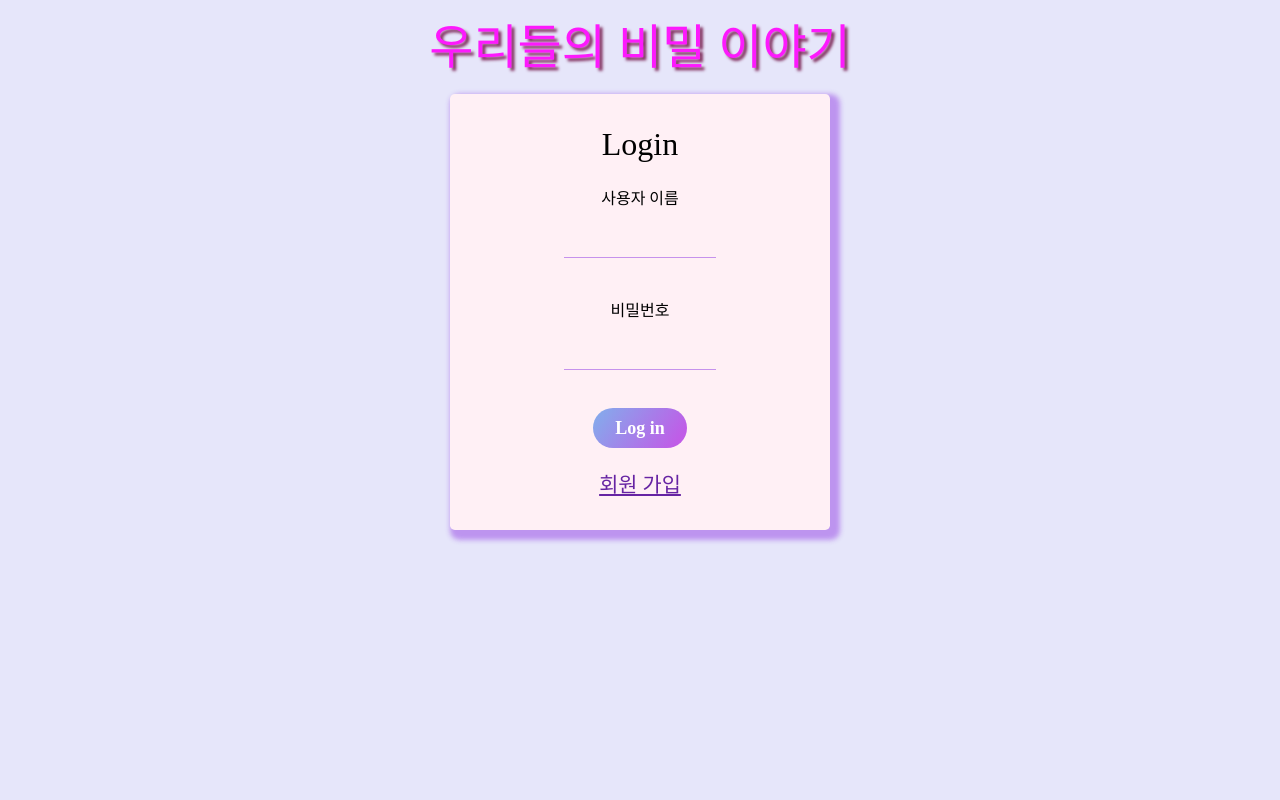
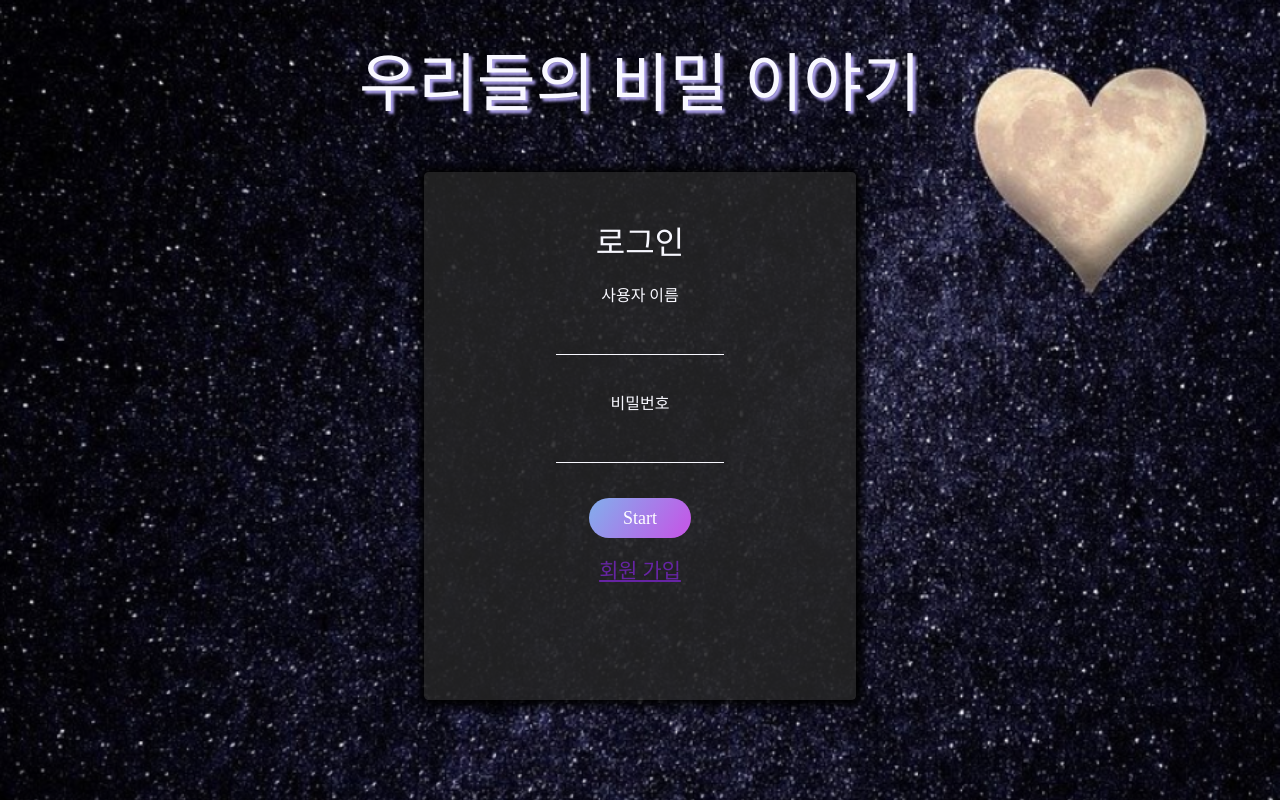
Before and after one commit to hohodiary/hohodiary_web, a Django app: page /account/login/ in a window 1280 px wide. Run offline with Django 4.2, Linux system fonts and the light colour scheme; some libraries are stand-ins or nearby versions; some web fonts are replaced.

Commit message:
login and create

```diff
--- a/hohodiary/accountapp/templates/accountapp/blogin.html
+++ b/hohodiary/accountapp/templates/accountapp/blogin.html
@@ -30,8 +30,7 @@
             <span>"당신의 연애를</span>
           </div>
           <div>
-            <img src='../../../static/사진/ratio_1x1.png'>
-            <img src='../../../static/사진/ratio_1x1.png'>
+            <img src='../../../static/사진/ratio_8x4.png'>
           </div>
         </a>
 
@@ -40,8 +39,7 @@
             <span>기록하세요"</span>
           </div>
           <div>
-            <img src='../../../static/사진/ratio_1x1.png'>
-            <img src='../../../static/사진/ratio_1x1.png'>
+            <img src='../../../static/사진/ratio_8x4.png'>
           </div>
         </a>
       </div>
--- a/hohodiary/accountapp/templates/accountapp/login.html
+++ b/hohodiary/accountapp/templates/accountapp/login.html
@@ -1,12 +1,11 @@
 {% extends 'base.html' %}
 {% block content %}
 <body>
+        <section id="login">
           {% include "header.html" %}
-
-    <div style="text-align: center;">
-    <span class="loginForm">
+        <div class="loginForm">
             <form action="" method="post">{% csrf_token %}
-            <span style="font-size: 2rem;">Login</span>
+                <span style="font-size: 2rem;">로그인</span>
             {% for field in form %}
                 <div class="idForm">
                     <label form="{{ field.id_for_label }}">{{ field.label }}</label><br>
@@ -18,14 +17,14 @@
             {% if form.errors %}
                 <span style="color: red; font-size: 1rem;font-weight: bold">필수 항목입니다 <br></span>
             {% endif %}
-            <button type="submit" class="btn" onclick="button()">Log in</button>
+                <button type="submit" class="btn" onclick="button()">Start</button>
 
-            <div>
+                <div class="to_create">
                     <a style="font-size: 1.3rem" href={% url 'accountapp:create' %}> 회원 가입 </a>
                 </div>
             </form>
-    </span>
         </div>
+    </section>
 </body>
 
 {% endblock %}
--- a/hohodiary/calendarapp/templates/calendarapp/calendar.html
+++ b/hohodiary/calendarapp/templates/calendarapp/calendar.html
@@ -1,11 +1,10 @@
 {% extends 'base.html'%}
-{% include "header.html" %}
 {% block content %}
 {% load static %}
 
 <body>
   <link rel="stylesheet" href="{% static 'calendar/calendar.css' %}">
-
+    {% include "header.html" %}
     <div class="calendar">
       <div class="header">
           <div class="year-month"></div>
--- a/hohodiary/static/base.css
+++ b/hohodiary/static/base.css
@@ -1,10 +1,13 @@
 *{
     font-family: 'JalpullineunHaru';
 }
-
-
-html{
+html,body{
     background-color:lavender;
+    margin:0;
+    padding:0;
+    border:0;
+    box-sizing: border-box;
+    height: 100%;
 }
 a{
     color:rgb(102, 36, 163);
@@ -16,54 +19,65 @@ a:hover{
 
 
 /* login */
+#login{
+    background: url(../static/사진/love.png);
+    background-repeat: no-repeat;
+    background-size: 100%;
+    background-position: center top;
+    display: block;
+    height: 100%;
+    box-sizing: border-box;
+    position: relative;
+    text-align: center;
+}
+#login header .title{
+    margin:0;
+    padding:2rem;
+    font-size: 4rem;
+}
+#login header .title a{
+    color:ghostwhite;
+}
+#login header .title a:hover{
+    color: pink;
+}
+#login form{
+    margin: 1.3rem;
+}
 .loginForm{
-    background-color: lavenderblush;
+    background-color: rgba(37, 36, 36, 0.863);
     display: inline-block;
-    width: 25%;
-    height: 58%;
+    width: 30%;
+    height: 60%;
     border-radius: 0.3rem;
-    box-shadow:5px 5px 5px 5px rgba(137, 43, 226, 0.438);
-    padding: 2rem;
+    box-shadow:1px 1px 10px 5px black;
+    padding: 1.5rem;
     margin: 1rem;
-    border: lightcoral;
     text-align: center;
     align-items: center;
     font-size: 0.5rem;
+    color: ghostwhite;
 }
-.createForm{
-    background-color: lavenderblush;
-    display: inline-block;
-    width: 30%;
-    height: 61%;
-    border-radius: 0.3rem;
-    box-shadow:5px 5px 5px 5px rgba(137, 43, 226, 0.438);
-    padding: 2rem;
-    margin: 1rem;
-    border: lightcoral;
-    text-align: center;
-    align-items: center;
-    font-size: 1rem;
+#login .to_create{
+    margin:1rem;
 }
 .idForm{
-    margin: 1.4rem;
+    margin: 1.2rem;
     font-size: 1rem;
 }
 .id {
     width: 50%;
     border:none;
-    border-bottom: 0.1rem solid rgba(137, 43, 226, 0.479);
+    border-bottom: 0.1rem solid ghostwhite;
     outline:none;
-    color: #636e72d2;
+    color: ghostwhite;
     font-size: 1rem;
     height:1rem;
     margin: 1rem;
     padding:0.5rem;
     background: none;
-
 }
-
 .btn {
-    margin-bottom: 20px;
     width:30%;
     height:40px;
     background: linear-gradient(125deg,#81afec,#c05ce7,#df81ec);
@@ -71,7 +85,6 @@ a:hover{
     background-size: 200%;
     color:white;
     font-family: 'SangjuDajungdagam';
-    font-weight: bold;
     font-size: 18px;
     border:none;
     border-radius: 3rem;
@@ -81,4 +94,77 @@ a:hover{
 }
 .btn:hover {
     background-position: right;
+    font-weight: bold;
 }
+/* create */
+#create{
+    background: url(../static/사진/love.png);
+    background-repeat: no-repeat;
+    background-size: 100%;
+    background-position: center top;
+    display: block;
+    height: 100%;
+    box-sizing: border-box;
+    position: relative;
+    text-align: center;
+}
+#create header .title{
+    margin:0;
+    padding:2rem;
+    font-size: 4rem;
+}
+#create header .title a{
+    color:ghostwhite;
+}
+#create header .title a:hover{
+    color: pink;
+}
+#create form{
+    margin: 1rem;
+}
+.createForm{
+    background-color: rgba(37, 36, 36, 0.863);
+    display: inline-block;
+    width: 30%;
+    height: 55%;
+    border-radius: 0.3rem;
+    box-shadow:1px 1px 10px 5px black;
+    padding: 1.5rem;
+    margin: auto;
+    text-align: center;
+    align-items: center;
+    font-size: 0.5rem;
+    color: ghostwhite;
+}
+
+/* header */
+header{
+    text-align: center;
+
+}
+header hr{
+    margin:1rem auto;
+    border:0;
+    height:1px;
+    background-color: rgba(137, 43, 226, 0.253);
+    width:30%
+}
+header span{
+    padding:1rem;
+}
+header .title{
+    font-size: 3rem;
+    margin: 2rem 2rem;
+    text-shadow: 3px 3px 3px rgb(176, 164, 240);
+}
+header .title a{
+    text-decoration: none;
+}
+
+/* footer */
+footer{
+    text-align: center;
+    margin:1rem auto;
+    color: rgba(43, 55, 226, 0.788);
+    clear: left;
+}
--- a/hohodiary/static/calendar/calendar.css
+++ b/hohodiary/static/calendar/calendar.css
@@ -6,7 +6,7 @@
 
 body {
 display: flex;
-justify-content: center;
+justify-content: flex-start;
 align-items: center;
 min-height: 100vh;
 flex-direction: column;
--- a/hohodiary/templates/footer.html
+++ b/hohodiary/templates/footer.html
@@ -1,6 +1,6 @@
 <footer>
     {%if user.is_authenticated %}
-    <div style="text-align: center; margin:1rem; color: rgba(43, 55, 226, 0.788)">
+    <div>
         Copyrightⓒ2021 HOHODIARY All rights reserved.<br>
         HOHODIARY
     </div>
--- a/hohodiary/templates/header.html
+++ b/hohodiary/templates/header.html
@@ -1,20 +1,20 @@
 {%if user.is_authenticated %}
 <header>
 
-<div style="text-align: center; font-size: 3rem; margin: 2rem; margin-bottom: 2rem; text-shadow: 3px 3px 3px rgb(176, 164, 240)">
-    <a style="text-decoration: none;" href="{% url 'accountapp:main' %}">
+<div class="title">
+    <a href="{% url 'accountapp:main' %}">
         우리들의 비밀 이야기
     </a>
 </div>
 
-<div style="text-align: center;">
+<div>
     <nav>
-        <span style="padding: 1rem;">
+        <span>
             <a href="{% url 'accountapp:logout' %}">
                 Logout
             </a>
         </span>
-        <span style="padding: 1rem;">
+        <span>
             <a href="{% url 'calendarapp:calendar' %}">
                 My calendar
             </a>
@@ -22,16 +22,15 @@
     </nav>
 </div>
 
-<hr style="margin: 1rem;border: 0; height: 1px; background-color: rgba(137, 43, 226, 0.253); width: 80%;">
+<hr>
 
 </header>
 
 {% else %}
 
 <header>
-<div style="text-align: center; font-size: 3rem;">
-    <a style="text-decoration: none; color: rgb(253, 25, 253);
-    text-shadow: 3px 3px 3px rgb(128, 46, 93); margin: 2rem;" href="{% url 'accountapp:blogin' %}">
+<div class="title">
+    <a href="{% url 'accountapp:blogin' %}">
         우리들의 비밀 이야기
     </a>
 </div>
```
Also changed, not shown: hohodiary/accountapp/templates/accountapp/create.html (+5 -3 lines), hohodiary/accountapp/templates/accountapp/main.html (+25 -14 lines), hohodiary/static/blogin.css (+3 -5 lines), hohodiary/db.sqlite3, hohodiary/static/사진/child.jpg (added), hohodiary/static/사진/children.jpg (added), hohodiary/static/사진/love.png (added), hohodiary/static/사진/ratio_1x2.png (deleted), hohodiary/static/사진/ratio_8x4.png (added). Lines whose indentation alone changed are shown as unchanged.
